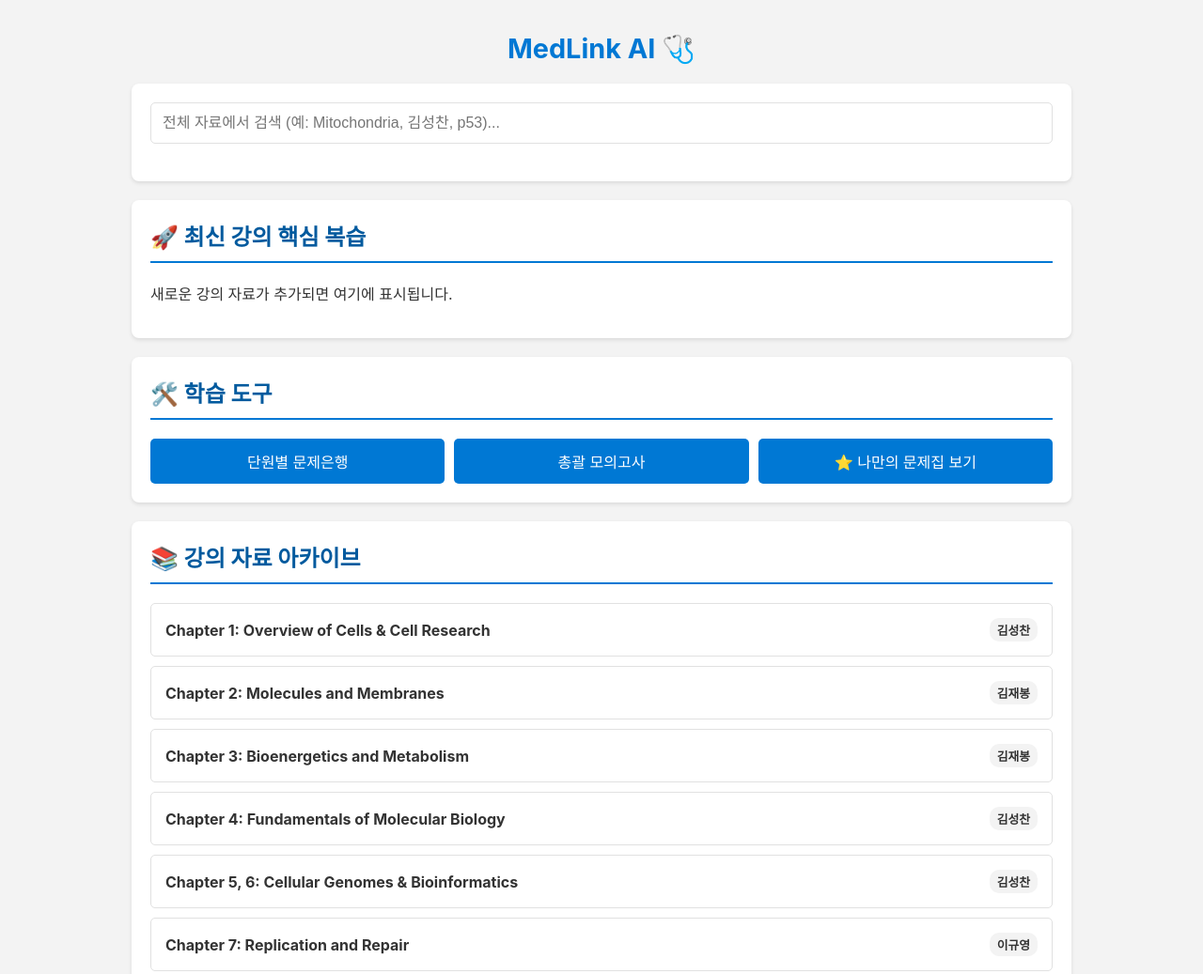
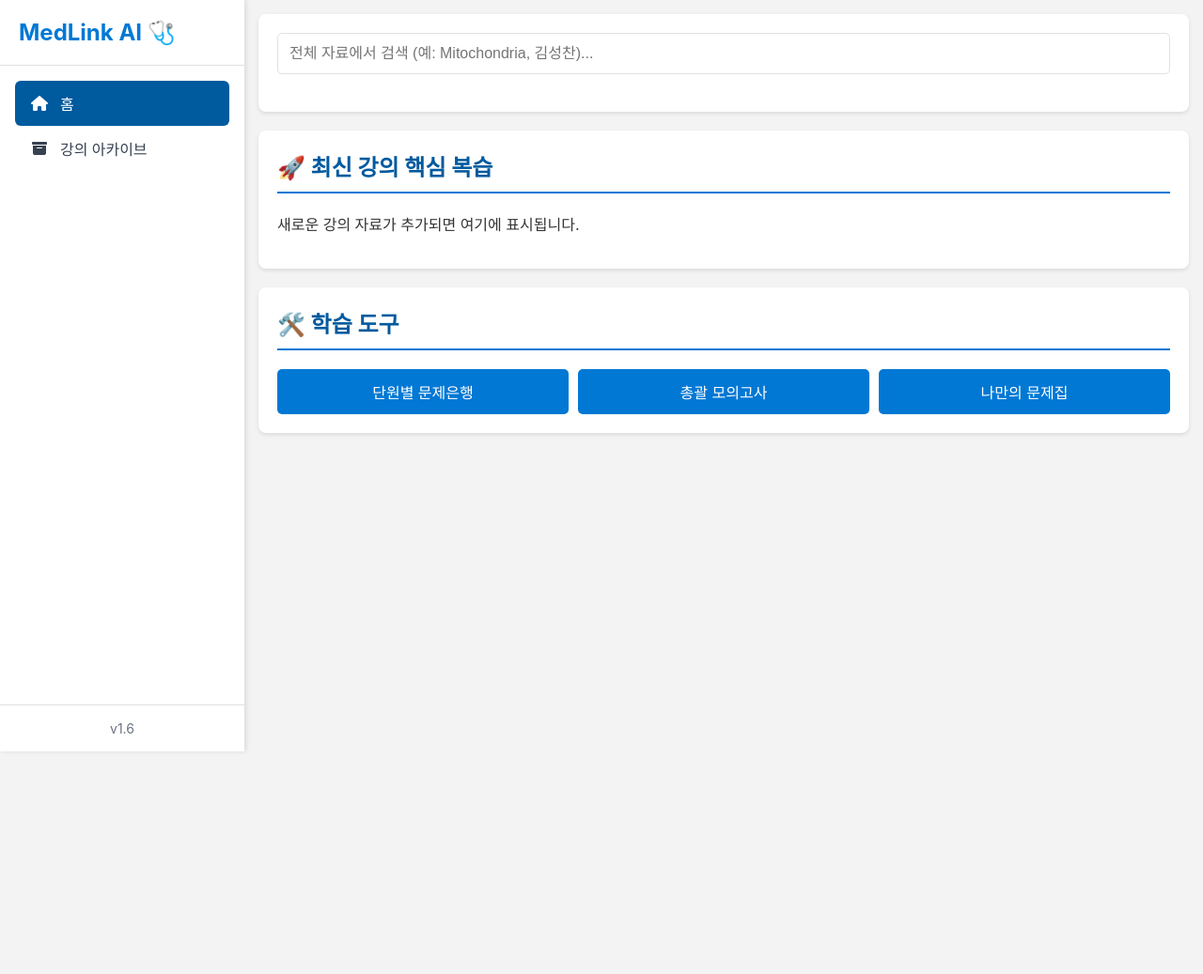
Before and after one commit to shyup2004-arch/Medlink, a plain HTML site: page index.html in a window 1280 px wide. Shown: the top 1037 px of the page at 94% size. After the commit the page ends 800 px from the top, so only its background shows below. Drawn offline with Linux system fonts and the light colour scheme.

Commit message:
사이드바 기능 추가

```diff
--- a/app.js
+++ b/app.js
@@ -1,4 +1,7 @@
 document.addEventListener('DOMContentLoaded', function() {
+    // --- App Version ---
+    const APP_VERSION = "v1.6";
+
     // --- DOM Elements ---
     const archiveList = document.getElementById('archive-list');
     const chapterSelect = document.getElementById('chapter-select');
@@ -8,6 +11,10 @@ document.addEventListener('DOMContentLoaded', function() {
     const modalBody = document.getElementById('modal-body');
     const chapterOptions = document.getElementById('chapter-selection');
     const mockOptions = document.getElementById('quiz-options');
+    const sidebar = document.getElementById('sidebar');
+    const mainContent = document.getElementById('main-content');
+    const navLinks = document.querySelectorAll('.nav-link');
+    const views = document.querySelectorAll('.view');
 
     // --- Core Functions ---
     function toggleContent(element) {
@@ -22,8 +29,23 @@ document.addEventListener('DOMContentLoaded', function() {
         const query = filter.toLowerCase();
 
         const matchingLectures = lectureData.filter(l => l.title.toLowerCase().includes(query) || l.professor.toLowerCase().includes(query));
+
+        if (!query) { // 초기 화면: 강의 목록만 표시
+            matchingLectures.forEach(lecture => {
+                const item = document.createElement('div');
+                item.className = 'lecture-item';
+                item.innerHTML = `<div class="lecture-title"><span>${lecture.title}</span><span class="professor-tag">${lecture.professor}</span></div><div class="content"><p><i>- 향후 강의자료 요약 내용으로 채워집니다. -</i></p></div>`;
+                archiveList.appendChild(item);
+            });
+            if (matchingLectures.length === 0) {
+                 archiveList.innerHTML = '<p>강의 자료가 없습니다.</p>';
+            }
+            return;
+        }
+
+        // 검색 화면: 강의와 문제 함께 표시
         if (matchingLectures.length > 0) {
-             if (query) archiveList.innerHTML += '<h3>관련 강의</h3>';
+             archiveList.innerHTML += '<h3>관련 강의</h3>';
              matchingLectures.forEach(lecture => {
                 const item = document.createElement('div');
                 item.className = 'lecture-item';
@@ -34,7 +56,7 @@ document.addEventListener('DOMContentLoaded', function() {
 
         const matchingQuestions = questionData.filter(q => q.question.toLowerCase().includes(query) || q.answer.toLowerCase().includes(query) || q.professor.toLowerCase().includes(query));
         if (matchingQuestions.length > 0) {
-            if (query) archiveList.innerHTML += '<h3>관련 문제</h3>';
+            archiveList.innerHTML += '<h3>관련 문제</h3>';
             matchingQuestions.forEach(q => {
                 const item = document.createElement('div');
                 item.className = 'question-item';
@@ -42,9 +64,8 @@ document.addEventListener('DOMContentLoaded', function() {
                 archiveList.appendChild(item);
             });
         }
-        if (!query && matchingLectures.length === 0) {
-             archiveList.innerHTML = '<p>강의 자료가 없습니다.</p>';
-        } else if (query && matchingLectures.length === 0 && matchingQuestions.length === 0) {
+
+        if (matchingLectures.length === 0 && matchingQuestions.length === 0) {
             archiveList.innerHTML = '<p>검색 결과가 없습니다.</p>';
         }
     }
@@ -67,7 +88,7 @@ document.addEventListener('DOMContentLoaded', function() {
     function displayQuestionsInModal(questions, title) {
         modalTitle.textContent = title;
         modalBody.innerHTML = '';
-        const isMyQuiz = (title === '⭐️ 나만의 문제집 보기');
+        const isMyQuiz = (title === '나만의 문제집');
         document.getElementById('save-questions-btn').style.display = isMyQuiz ? 'none' : 'block';
 
         if (questions.length === 0) {
@@ -101,10 +122,35 @@ document.addEventListener('DOMContentLoaded', function() {
         savedIds = savedIds.filter(id => id !== questionId);
         localStorage.setItem('myQuizIds', JSON.stringify(savedIds));
 
-        // Refresh the modal view
         const savedQuestions = questionData.filter(q => savedIds.includes(q.id));
-        displayQuestionsInModal(savedQuestions, '⭐️ 나만의 문제집 보기');
+        displayQuestionsInModal(savedQuestions, '나만의 문제집');
     }
+
+    // --- Sidebar and Navigation Logic ---
+    function toggleSidebar(forceOpen) {
+        if (typeof forceOpen === 'boolean') {
+            sidebar.classList.toggle('open', forceOpen);
+        } else {
+            sidebar.classList.toggle('open');
+        }
+    }
+
+    navLinks.forEach(link => {
+        link.addEventListener('click', (e) => {
+            e.preventDefault();
+            const targetId = link.dataset.target;
+
+            views.forEach(view => view.classList.remove('active-view'));
+            document.getElementById(targetId).classList.add('active-view');
+
+            navLinks.forEach(navLink => navLink.classList.remove('active'));
+            link.classList.add('active');
+
+            if (window.innerWidth < 768) {
+                toggleSidebar(false);
+            }
+        });
+    });
 
     // --- Event Delegation ---
     archiveList.addEventListener('click', function(e) {
@@ -128,6 +174,9 @@ document.addEventListener('DOMContentLoaded', function() {
     });
 
     // --- Other Event Listeners ---
+    document.getElementById('sidebar-open-btn').addEventListener('click', () => toggleSidebar(true));
+    document.getElementById('sidebar-close-btn').addEventListener('click', () => toggleSidebar(false));
+
     document.getElementById('show-chapter-bank-btn').addEventListener('click', () => {
         hideAllToolOptions();
         chapterOptions.style.display = 'block';
@@ -145,7 +194,7 @@ document.addEventListener('DOMContentLoaded', function() {
             alert("'나만의 문제집'이 비어있습니다."); return;
         }
         const savedQuestions = questionData.filter(q => savedIds.includes(q.id));
-        displayQuestionsInModal(savedQuestions, '⭐️ 나만의 문제집 보기');
+        displayQuestionsInModal(savedQuestions, '나만의 문제집');
     });
 
     document.getElementById('generate-bank-btn').addEventListener('click', () => {
@@ -177,13 +226,20 @@ document.addEventListener('DOMContentLoaded', function() {
     });
 
     searchInput.addEventListener('input', () => {
-        renderArchive(searchInput.value);
+        const query = searchInput.value;
+        document.getElementById('archive-view').classList.add('active-view');
+        document.getElementById('home-view').classList.remove('active-view');
+        navLinks.forEach(link => {
+            link.classList.toggle('active', link.dataset.target === 'archive-view');
+        });
+        renderArchive(query);
     });
 
     document.getElementById('close-modal').addEventListener('click', () => modal.style.display = 'none');
     window.addEventListener('click', (e) => { if (e.target === modal) modal.style.display = 'none'; });
 
     // --- Initial Load ---
+    document.getElementById('app-version').textContent = APP_VERSION;
     renderArchive();
     populateChapterSelect();
 });
--- a/index.html
+++ b/index.html
@@ -4,13 +4,31 @@
     <meta charset="UTF-8">
     <meta name="viewport" content="width=device-width, initial-scale=1.0">
     <title>MedLink AI</title>
+    <link rel="stylesheet" href="https://cdnjs.cloudflare.com/ajax/libs/font-awesome/6.4.0/css/all.min.css">
     <link rel="stylesheet" href="style.css">
 </head>
 <body>
-    <div class="container">
-        <h1>MedLink AI 🩺</h1>
+    <div class="app-container">
+        <aside id="sidebar" class="sidebar">
+            <div class="sidebar-header">
+                <h1 class="sidebar-title">MedLink AI 🩺</h1>
+                <button id="sidebar-close-btn" class="sidebar-toggle"><i class="fas fa-times"></i></button>
+            </div>
+            <nav class="sidebar-nav">
+                <a href="#" class="nav-link active" data-target="home-view"><i class="fas fa-home"></i> 홈</a>
+                <a href="#" class="nav-link" data-target="archive-view"><i class="fas fa-archive"></i> 강의 아카이브</a>
+            </nav>
+            <div class="sidebar-footer">
+                <span id="app-version"></span>
+            </div>
+        </aside>
+
+        <main id="main-content" class="main-content">
+            <button id="sidebar-open-btn" class="sidebar-toggle"><i class="fas fa-bars"></i></button>
+
+            <div id="home-view" class="view active-view">
                 <div class="section">
-            <input type="text" id="search-input" class="search-box" placeholder="전체 자료에서 검색 (예: Mitochondria, 김성찬, p53)...">
+                    <input type="text" id="search-input" class="search-box" placeholder="전체 자료에서 검색 (예: Mitochondria, 김성찬)...">
                 </div>
                 <div class="section">
                     <h2>🚀 최신 강의 핵심 복습</h2>
@@ -21,7 +39,7 @@
                     <div class="tool-buttons">
                         <button id="show-chapter-bank-btn">단원별 문제은행</button>
                         <button id="show-mock-exam-btn">총괄 모의고사</button>
-                <button id="show-my-quiz-btn">⭐️ 나만의 문제집 보기</button>
+                        <button id="show-my-quiz-btn">나만의 문제집</button>
                     </div>
                     <div id="chapter-selection" class="options-menu" style="display:none;">
                         <label for="chapter-select">단원 선택:</label>
@@ -36,10 +54,17 @@
                         <button id="generate-mock-btn" class="action-button">모의고사 시작</button>
                     </div>
                 </div>
+            </div>
+
+            <div id="archive-view" class="view">
                 <div class="section">
                     <h2>📚 강의 자료 아카이브</h2>
                     <div id="archive-list"></div>
                 </div>
+            </div>
+        </main>
+    </div>
+
     <div id="quiz-modal">
         <div id="quiz-content">
             <div id="modal-header">
@@ -52,7 +77,7 @@
             </div>
         </div>
     </div>
-    </div>
+
     <script src="data.js"></script>
     <script src="app.js"></script>
 </body>
--- a/style.css
+++ b/style.css
@@ -9,11 +9,116 @@
 body {
     font-family: -apple-system, BlinkMacSystemFont, 'Segoe UI', Roboto, Oxygen, Ubuntu, Cantarell, 'Open Sans', 'Helvetica Neue', sans-serif;
     margin: 0;
-    padding: 15px;
     background-color: var(--secondary-color);
     color: var(--font-color);
 }
-.container { max-width: 1000px; margin: 0 auto; }
+.app-container {
+    display: flex;
+}
+/* Sidebar Styles */
+.sidebar {
+    width: 260px;
+    background-color: white;
+    height: 100vh;
+    position: fixed;
+    left: 0;
+    top: 0;
+    display: flex;
+    flex-direction: column;
+    box-shadow: 2px 0 5px rgba(0,0,0,0.1);
+    transform: translateX(-100%);
+    transition: transform 0.3s ease-in-out;
+    z-index: 200;
+}
+.sidebar.open {
+    transform: translateX(0);
+}
+.sidebar-header {
+    padding: 1.25rem;
+    display: flex;
+    justify-content: space-between;
+    align-items: center;
+    border-bottom: 1px solid var(--border-color);
+}
+.sidebar-title {
+    font-size: 1.5rem;
+    font-weight: bold;
+    color: var(--primary-color);
+    margin: 0;
+}
+.sidebar-nav {
+    flex-grow: 1;
+    padding: 1rem;
+}
+.nav-link {
+    display: flex;
+    align-items: center;
+    padding: 0.75rem 1rem;
+    color: #374151;
+    text-decoration: none;
+    border-radius: 6px;
+    font-weight: 500;
+    transition: background-color 0.2s, color 0.2s;
+}
+.nav-link i {
+    margin-right: 0.75rem;
+    width: 20px;
+    text-align: center;
+}
+.nav-link:hover {
+    background-color: var(--secondary-color);
+}
+.nav-link.active {
+    background-color: var(--accent-color);
+    color: white;
+}
+.sidebar-footer {
+    padding: 1rem;
+    text-align: center;
+    color: #6b7280;
+    font-size: 0.875rem;
+    border-top: 1px solid var(--border-color);
+}
+.sidebar-toggle {
+    background: none;
+    border: none;
+    cursor: pointer;
+    font-size: 1.5rem;
+    color: #6b7280;
+}
+#sidebar-open-btn {
+    position: fixed;
+    top: 15px;
+    left: 15px;
+    z-index: 150;
+}
+
+/* Main Content Styles */
+.main-content {
+    flex-grow: 1;
+    padding: 15px;
+    transition: margin-left 0.3s ease-in-out;
+}
+@media (min-width: 768px) {
+    .sidebar {
+        transform: translateX(0);
+    }
+    .main-content {
+        margin-left: 260px;
+    }
+    #sidebar-open-btn, #sidebar-close-btn {
+        display: none;
+    }
+}
+
+/* View Styles */
+.view {
+    display: none;
+}
+.view.active-view {
+    display: block;
+}
+
 h1 { color: var(--primary-color); text-align: center; font-size: 1.8em; margin-bottom: 20px; }
 .section { background-color: white; border-radius: 8px; padding: 20px; margin-bottom: 20px; box-shadow: 0 2px 4px rgba(0,0,0,0.1); }
 h2 { color: var(--accent-color); border-bottom: 2px solid var(--primary-color); padding-bottom: 10px; margin-top: 0; }
@@ -26,7 +131,7 @@ h2 { color: var(--accent-color); border-bottom: 2px solid var(--primary-color);
 .professor-tag { font-size: 0.8em; background-color: var(--secondary-color); color: var(--font-color); padding: 3px 8px; border-radius: 10px; margin-left: 10px; flex-shrink: 0; }
 .content { display: none; margin-top: 10px; padding-top: 10px; border-top: 1px dashed var(--border-color); line-height: 1.6; word-wrap: break-word; }
 .content pre { white-space: pre-wrap; background-color: #f9f9f9; padding: 10px; border-radius: 5px; }
-#quiz-modal { display: none; position: fixed; z-index: 100; left: 0; top: 0; width: 100%; height: 100%; overflow: auto; background-color: rgba(0,0,0,0.5); }
+#quiz-modal { display: none; position: fixed; z-index: 300; left: 0; top: 0; width: 100%; height: 100%; overflow: auto; background-color: rgba(0,0,0,0.5); }
 #quiz-content { background-color: #fefefe; margin: 5% auto; padding: 20px; border: 1px solid #888; width: 90%; max-width: 800px; border-radius: 8px; max-height: 85vh; display: flex; flex-direction: column; }
 #modal-header { display: flex; justify-content: space-between; align-items: center; border-bottom: 1px solid var(--border-color); padding-bottom: 10px; }
 #modal-body { overflow-y: auto; margin-top: 10px; flex-grow: 1; }
```
Lines whose indentation alone changed are shown as unchanged.
